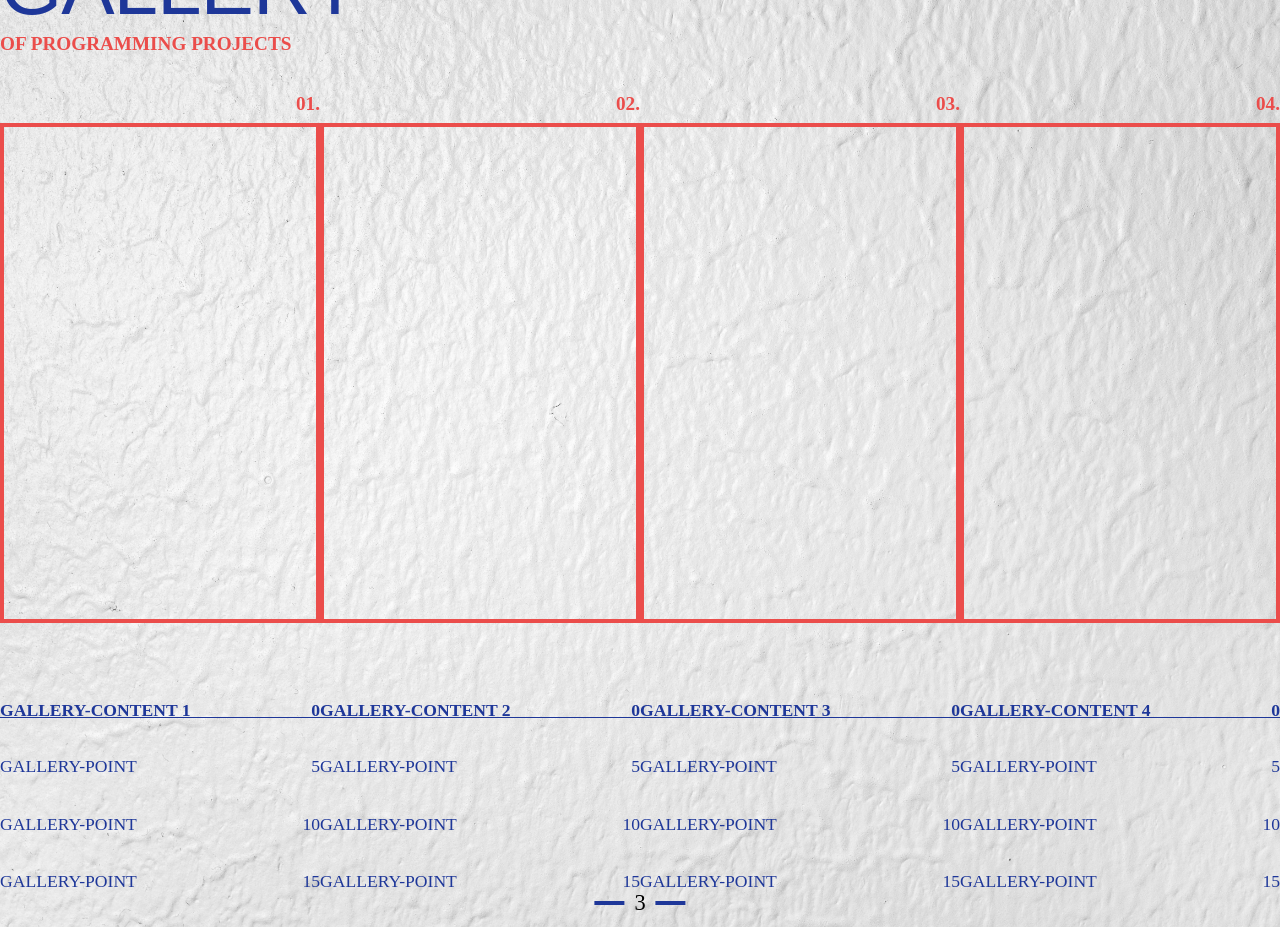
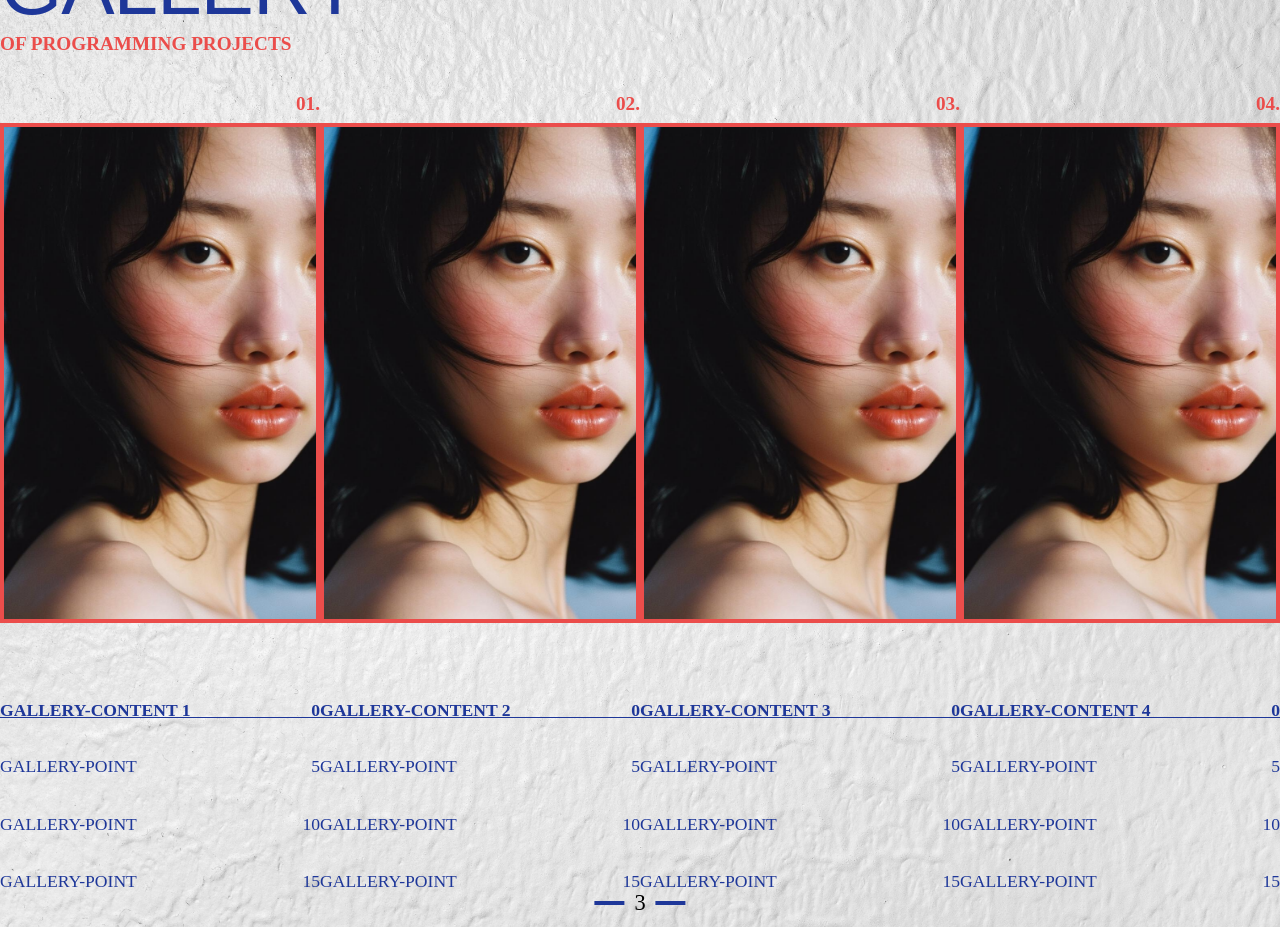
Before and after one commit to choidy180/2025-Schedule-Management, a Next.js app: page / in a window 1280 px wide. Shown: the part 1840-2767 px from the top of the page. Built offline with nearby package versions, Linux system fonts and the light colour scheme; a web font is replaced by a local one.

Commit message:
'image-set'

```diff
--- a/src/components/gallery.tsx
+++ b/src/components/gallery.tsx
@@ -3,6 +3,7 @@
 import styled from "styled-components";
 import { DM_Serif_Text } from 'next/font/google';
 import PageNumber from "@/common/page-number";
+import Image from "next/image";
 
 const Container = styled.div`
     width: 100%;
@@ -67,6 +68,12 @@ const Container = styled.div`
                         height: 500px;
                         margin-top: 10px;
                         border: 4px solid #eb4d4b;
+
+                        img {
+                            height: 100%;
+                            object-fit: cover;
+                            cursor: pointer;
+                        }
                     }
                     .gallery-title {
                         width: 100%;
@@ -137,7 +144,12 @@ export default function GalleryComponent(){
                             <div className="box box1">
                                 <p className="numbering">01.</p>
                                 <div className="content-image-box">
-
+                                    <Image
+                                        src={`/images/7fad6c52-65a5-4889-9a61-fcbf68f68a82.jpg`}
+                                        width={550}
+                                        height={550}
+                                        alt="..."
+                                    />
                                 </div>
                                 <p className="gallery-title">
                                     <b>GALLERY-CONTENT 1</b>
@@ -163,7 +175,12 @@ export default function GalleryComponent(){
                             <div className="box box2">
                                 <p className="numbering">02.</p>
                                 <div className="content-image-box">
-
+                                    <Image
+                                        src={`/images/7fad6c52-65a5-4889-9a61-fcbf68f68a82.jpg`}
+                                        width={550}
+                                        height={550}
+                                        alt="..."
+                                    />
                                 </div>
                                 <p className="gallery-title">
                                     <b>GALLERY-CONTENT 2</b>
@@ -189,7 +206,12 @@ export default function GalleryComponent(){
                             <div className="box box3">
                                 <p className="numbering">03.</p>
                                 <div className="content-image-box">
-
+                                    <Image
+                                        src={`/images/7fad6c52-65a5-4889-9a61-fcbf68f68a82.jpg`}
+                                        width={550}
+                                        height={550}
+                                        alt="..."
+                                    />
                                 </div>
                                 <p className="gallery-title">
                                     <b>GALLERY-CONTENT 3</b>
@@ -215,7 +237,12 @@ export default function GalleryComponent(){
                             <div className="box box4">
                                 <p className="numbering">04.</p>
                                 <div className="content-image-box">
-
+                                    <Image
+                                        src={`/images/7fad6c52-65a5-4889-9a61-fcbf68f68a82.jpg`}
+                                        width={550}
+                                        height={550}
+                                        alt="..."
+                                    />
                                 </div>
                                 <p className="gallery-title">
                                     <b>GALLERY-CONTENT 4</b>
```
Also changed, not shown: public/images/7fad6c52-65a5-4889-9a61-fcbf68f68a82.jpg (added).
